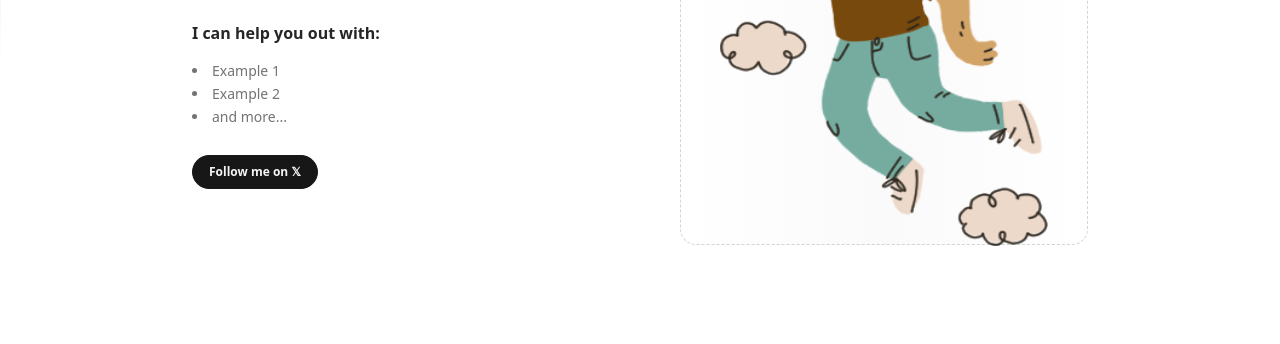
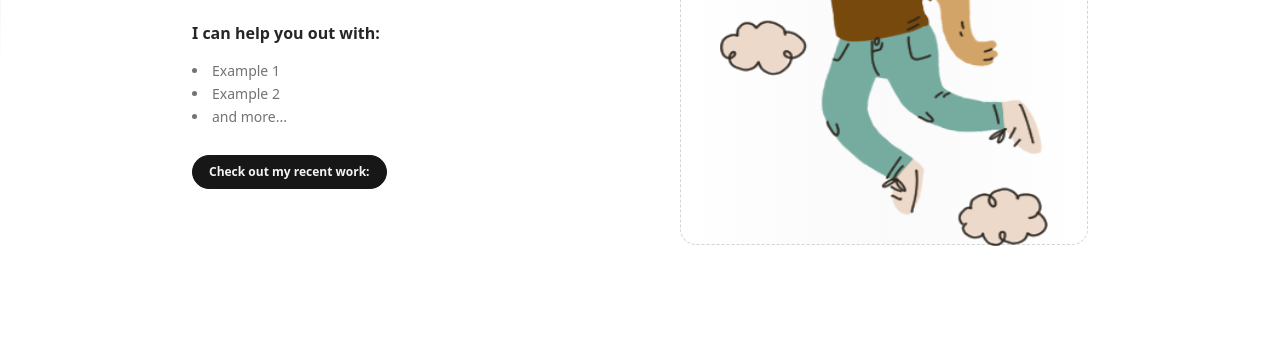
Before and after one commit to mcumiskey/mcumiskey.github.io, an Astro site: page / in a window 1280 px wide. Shown: the part 456-800 px from the top of the page. Built offline with nearby package versions, Linux system fonts and the light colour scheme; Astro itself is replaced by a stand-in of ours.

Commit message:
update to projects

```diff
--- a/src/pages/index.astro
+++ b/src/pages/index.astro
@@ -32,7 +32,7 @@ import Layout from "../layouts/main.astro";
           <li>Example 2</li>
           <li>and more...</li>
         </ul>
-        <Button text="Follow me on 𝕏" link="https://twitter.com/0xKaiBi" />
+        <Button text="Check out my recent work:" link="https://mcumiskey.github.io/projects/" />
       </div>
       <div
         class="relative justify-end hidden w-full mt-10 md:flex md:pl-10 md:w-1/2 md:mt-0 md:translate-y-4 xl:translate-y-0"
```
